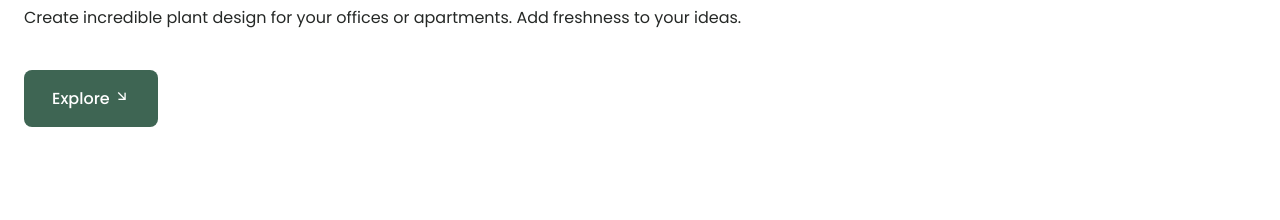
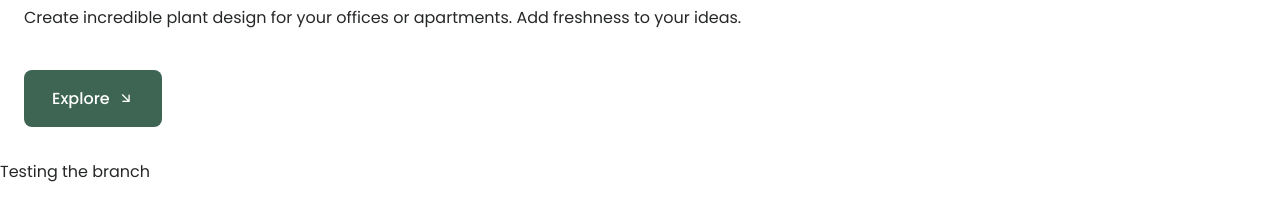
Before and after one commit to timokonkwo/Plantex, a plain HTML site: page index.html in a window 1280 px wide. Shown: the part 512-732 px from the top of the page. Drawn offline with nearby package versions, Linux system fonts and the light colour scheme.

Commit message:
Testing the new branch

```diff
--- a/assets/css/styles.css
+++ b/assets/css/styles.css
@@ -362,6 +362,12 @@ the website, in dark theme
     transform: translateX(.25rem);
 }
 
+.button--flex {
+    display: inline-flex;
+    align-items: center;
+    column-gap: .5rem
+}
+
 
 /*=============== QUESTIONS ===============*/
 
--- a/index.html
+++ b/index.html
@@ -96,6 +96,11 @@
         </section>
 
         <!--==================== ABOUT ====================-->
+        <div class="testing">
+            <p class="test">
+                Testing the branch
+            </p>
+        </div>
 
         <!--==================== PRODUCTS ====================-->
 
```
